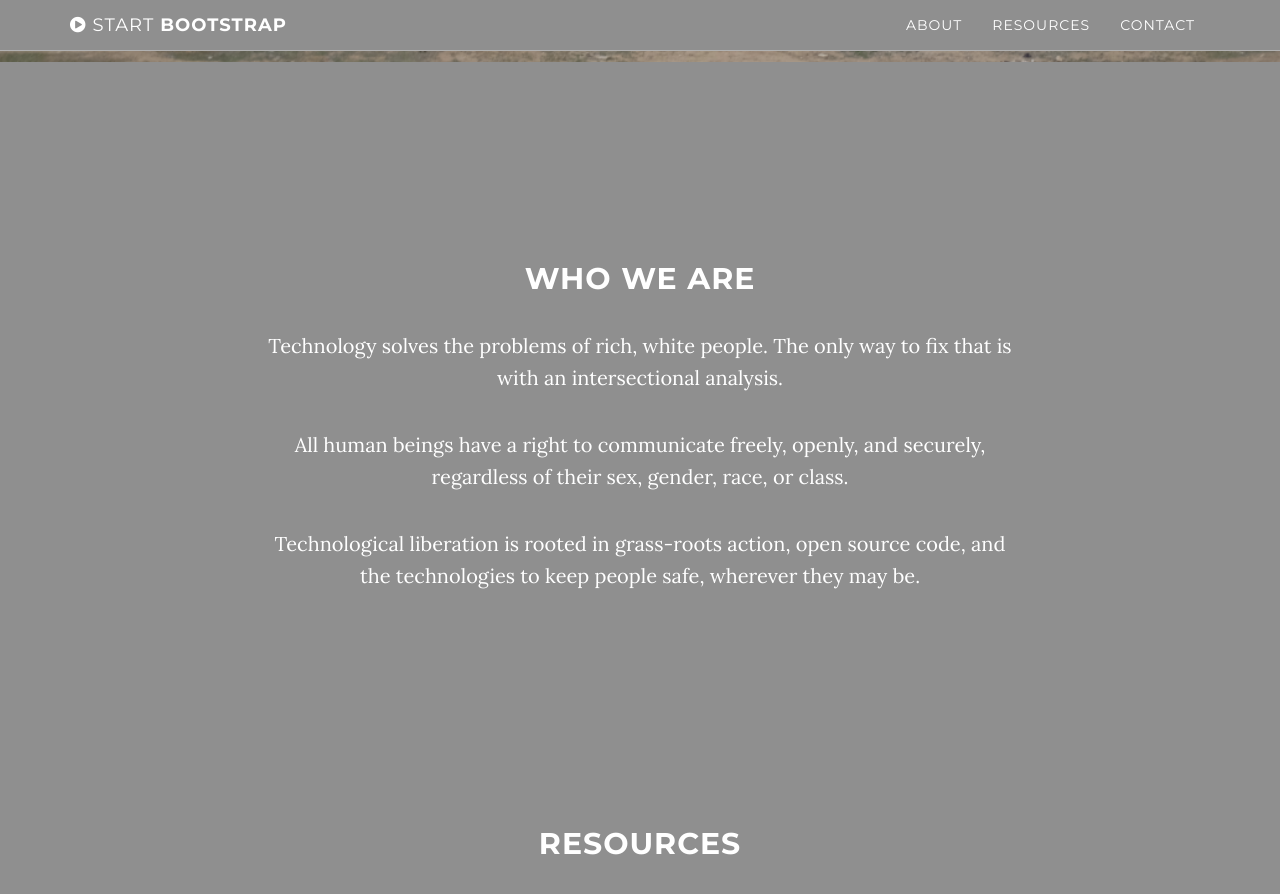
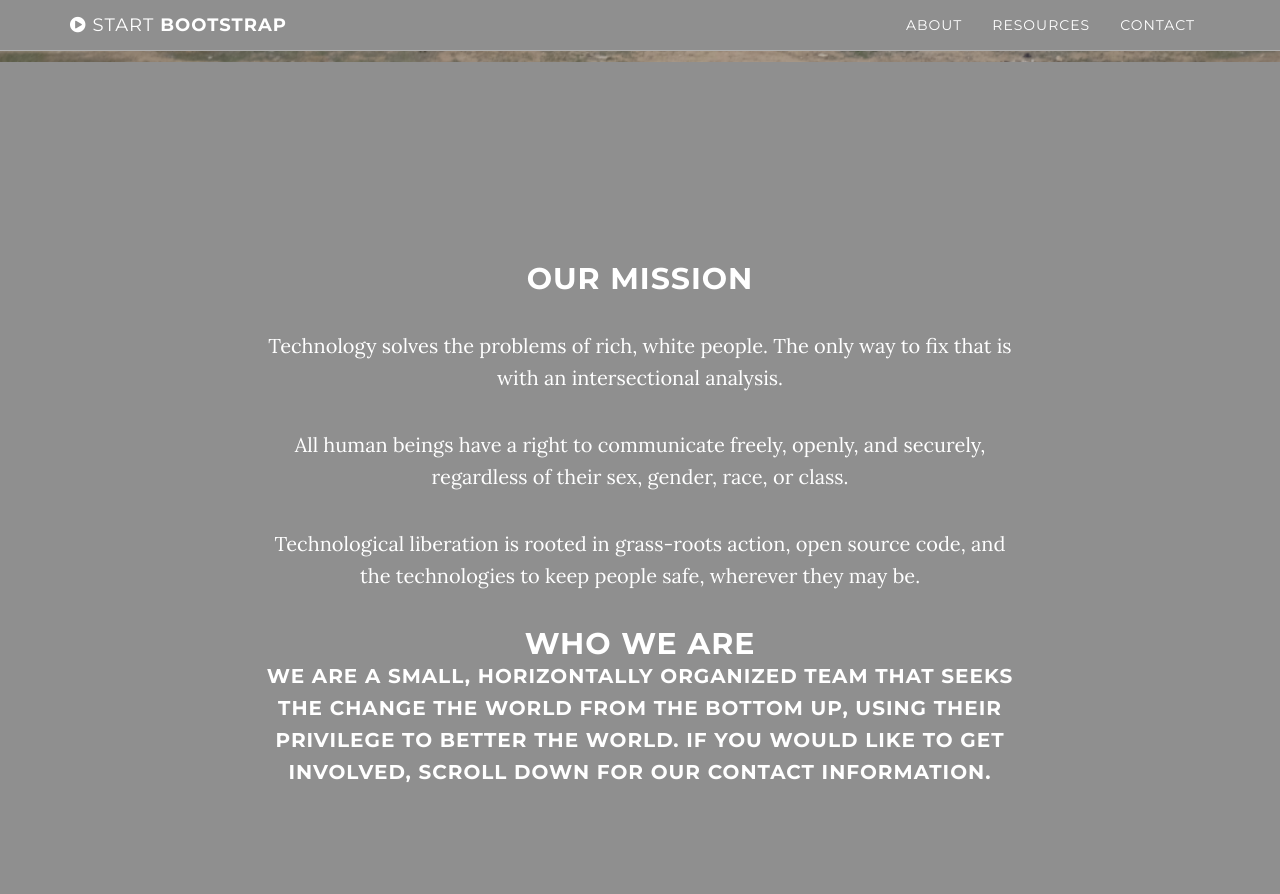
Before and after one commit to thenextbilliononline/thenextbillion.online, a Jekyll site: the page built from index.html, in a window 1280 px wide and 900 px high, scrolled down 858 px. Shown: the top 894 px of the window. Built offline with Jekyll 4.4.1, drawn with Linux system fonts in a browser that asks for light colours.

Commit message:
update about
change who we are to mission and added "who we are" section

```diff
--- a/_includes/about.html
+++ b/_includes/about.html
@@ -2,10 +2,12 @@
     <section id="about" class="container content-section text-center">
         <div class="row">
             <div class="col-lg-8 col-lg-offset-2">
-                <h2>Who We Are</h2>
+                <h2>Our Mission</h2>
                 <p>Technology solves the problems of rich, white people. The only way to fix that is with an intersectional analysis.
                 <p>All human beings have a right to communicate freely, openly, and securely, regardless of their sex, gender, race, or class.
                 <p>Technological liberation is rooted in grass-roots action, open source code, and the technologies to keep people safe, wherever they may be.
+                <h2>Who We Are
+                    <p> We are a small, horizontally organized team that seeks the change the world from the bottom up, using their privilege to better the world. If you would like to get involved, scroll down for our contact information.
             </div>
         </div>
     </section>
```
